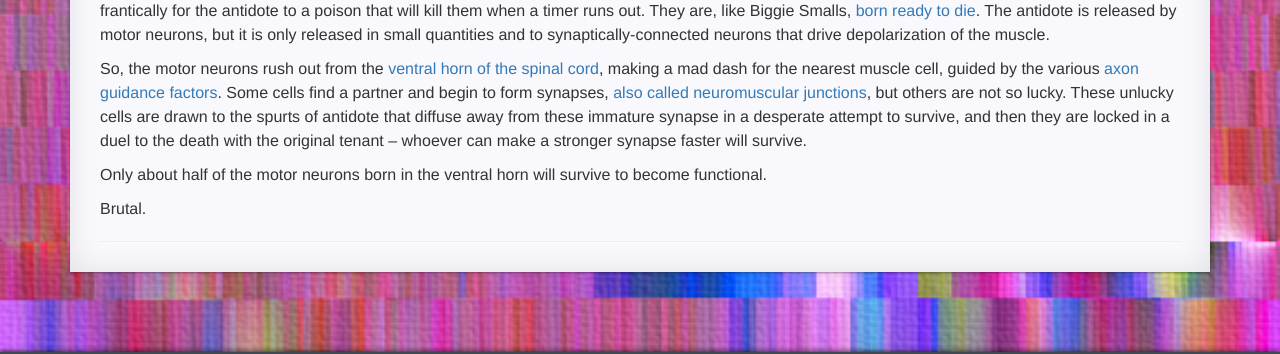
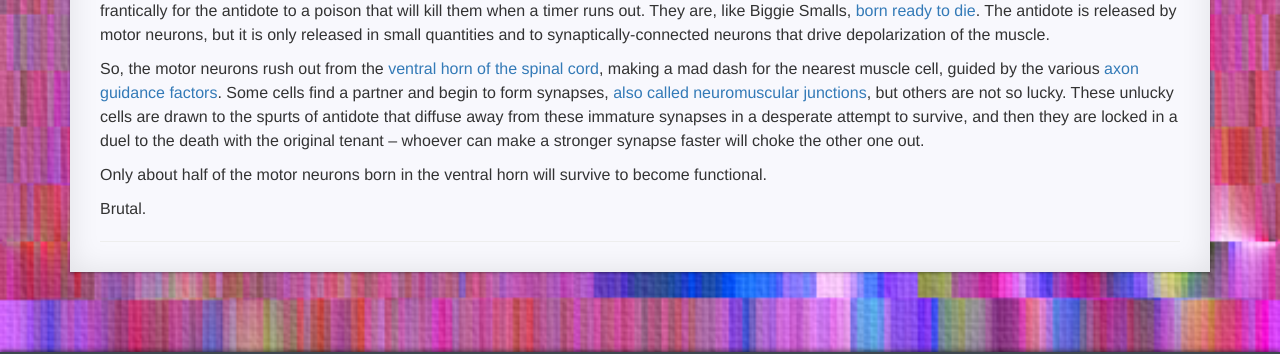
Before and after one commit to charlesfrye/FoundationalNeuroscience, a Jekyll site: the page built from _posts/2016-04-07-36.md, in a window 1280 px wide. Shown: the part 773-1127 px from the top of the page. Built offline with Jekyll 4.4.1, drawn with Linux system fonts in a browser that asks for light colours; nearby versions of some CDN libraries; a style sheet for code colours, icons or effects is not loaded.

Commit message:
Fixes typos in 36

```diff
--- a/_posts/2016-04-07-36.md
+++ b/_posts/2016-04-07-36.md
@@ -82,11 +82,12 @@ Some cells find a partner and begin to form synapses,
 [also called neuromuscular junctions]({{site.baseurl}}/35),
 but others are not so lucky.
 These unlucky cells are drawn to the spurts of antidote
-that diffuse away from these immature synapse
+that diffuse away from these immature synapses
 in a desperate attempt to survive,
 and then they are locked in a duel to the death
 with the original tenant --
-whoever can make a stronger synapse faster will survive.
+whoever can make a stronger synapse faster will
+choke the other one out.
 
 Only about half of the motor neurons born in the ventral horn
 will survive to become functional.
```
